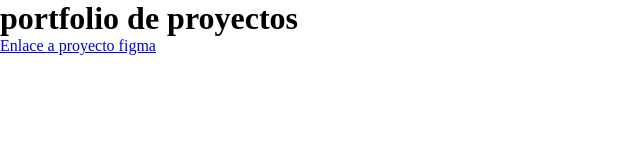
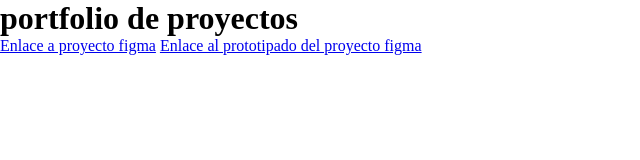
Before and after one commit to Rebelan/portfolio-proyectos, a plain HTML site: page index.html in a window 1280 px wide. Shown: the whole page, without its empty margins (0-640 px from the left). Drawn offline with Linux system fonts and the light colour scheme.

Commit message:
nuevo proyecto

```diff
--- a/index.html
+++ b/index.html
@@ -11,5 +11,6 @@
   <h1>portfolio de proyectos</h1>
 
   <a href="https://www.figma.com/design/ydbwgfrMiDS2fevqUJQ7gF/guia-de-estilo-y-prototipo?node-id=1-210&t=qp5KEaDD2FixnthJ-1">Enlace a proyecto figma</a>
+  <a href="https://rebelan.github.io/prototipo/">Enlace al prototipado del proyecto figma</a>
 </body>
 </html>
```
